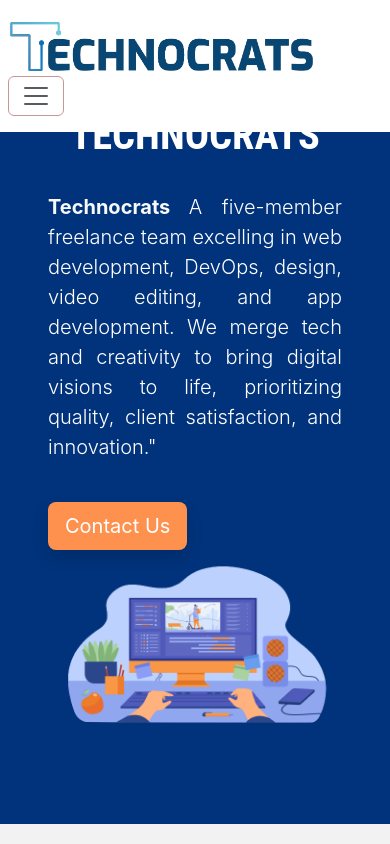
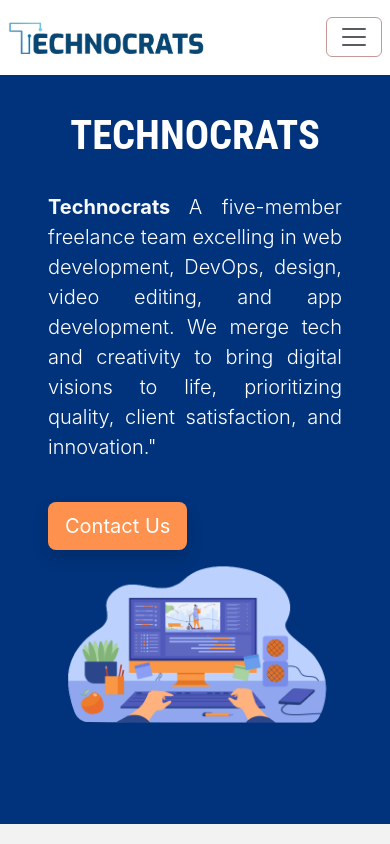
Before and after one commit to technocrats-portfolio/Technocrats, a React (Create React App) app: page / in a window 390 px wide. Shown: the top 844 px of the page. Built offline with nearby package versions, Linux system fonts and the light colour scheme.

Commit message:
logo,project

```diff
--- a/src/NavBar/Navbar.css
+++ b/src/NavBar/Navbar.css
@@ -1,3 +1,9 @@
 .navbar-toggler{
     border: 1px solid #c79898;
 }
+
+@media (max-width: 950px) {
+    .navbar-brand img {
+        height: 2rem;
+    }
+  }
```
